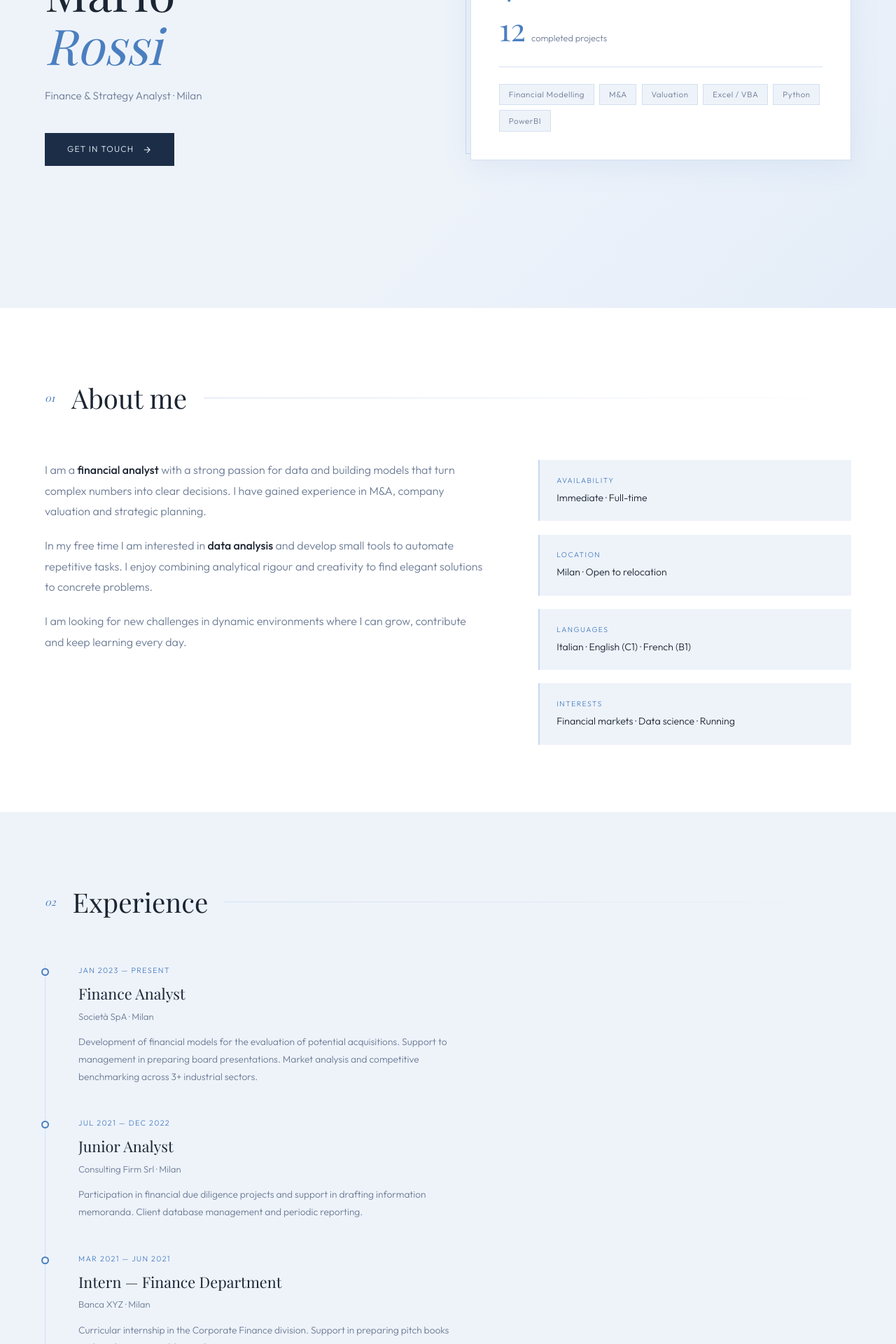
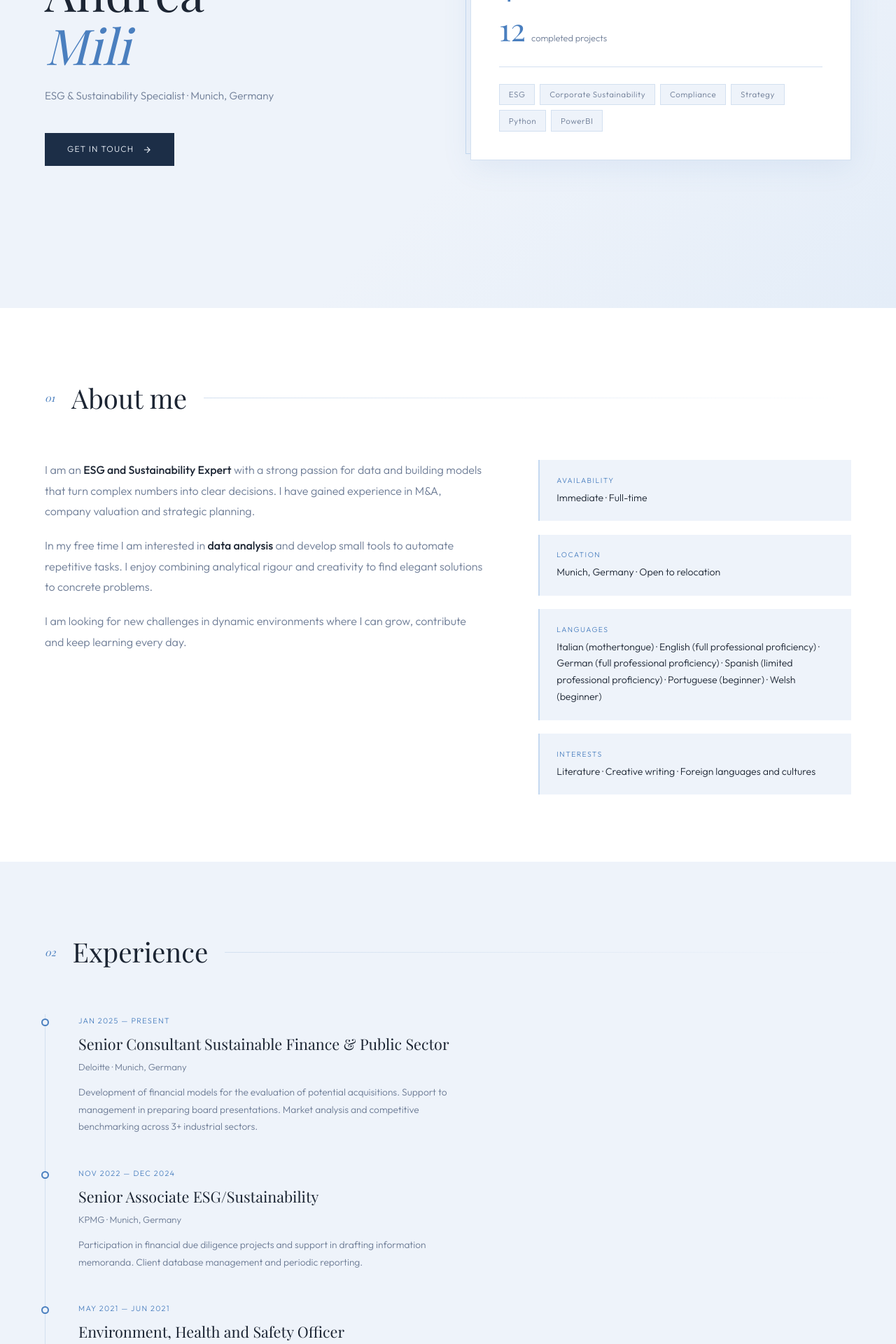
Before and after one commit to andreamili37/andreamili.github.io, a React (Vite) app: page / in a window 1280 px wide. Shown: the part 360-2280 px from the top of the page at 70% size. Built offline with nearby package versions, Linux system fonts and the light colour scheme; a web font is replaced by a local one.

Commit message:
changes 2

```diff
--- a/src/content.js
+++ b/src/content.js
@@ -12,27 +12,27 @@ export const content = {
       label: "Portfolio · CV Interattivo",
       name: "Andrea",
       surname: "Mili",
-      role: "Finance & Strategy Analyst · Milano",
+      role: "ESG & Sustainability Specialist · Monaco di Baviera, Germania",
       cta: "Contattami",
       stats: {
         years: { num: "4+", label: "anni di esperienza" },
         projects: { num: "12", label: "progetti completati" },
       },
-      tags: ["Financial Modelling", "M&A", "Valuation", "Excel / VBA", "Python", "PowerBI"],
+      tags: ["ESG", "Sostenibilità", "Valuation", "Excel / VBA", "Python", "PowerBI"],
     },
     about: {
       sectionNum: "01",
       sectionTitle: "Chi sono",
       paragraphs: [
-        "Sono un <strong>analista finanziario</strong> con una forte passione per i dati e per la costruzione di modelli che trasformino numeri complessi in decisioni chiare. Ho maturato esperienza in ambito M&A, valutazione d'azienda e pianificazione strategica.",
+        "Sono un <strong>esperto di sostenibilità e ESG</strong> con una forte passione per i dati e per la costruzione di modelli che trasformino numeri complessi in decisioni chiare. Ho maturato esperienza in ambito M&A, valutazione d'azienda e pianificazione strategica.",
         "Nel tempo libero mi interesso di <strong>data analysis</strong> e sviluppo piccoli strumenti per automatizzare attività ripetitive. Mi piace unire rigore analitico e creatività per trovare soluzioni eleganti a problemi concreti.",
         "Sono alla ricerca di nuove sfide in ambienti dinamici dove poter crescere, contribuire e continuare ad imparare ogni giorno.",
       ],
       facts: [
         { label: "Disponibilità", value: "Immediata · Full-time" },
-        { label: "Sede", value: "Milano · Disponibile a trasferte" },
-        { label: "Lingue", value: "Italiano · Inglese (C1) · Francese (B1)" },
-        { label: "Interessi", value: "Mercati finanziari · Data science · Running" },
+        { label: "Sede", value: "Monaco di Baviera · Disponibile a trasferte" },
+        { label: "Lingue", value: "Italiano (madrelingua) · Inglese (C1) · Tedesco (C1) · Spagnolo (B1) · Portoghese (A2) · Gallese (A2)" },
+        { label: "Interessi extracurricolari", value: "Letteratura · Scrittura creativa · Lingue e culture straniere" },
       ],
     },
     experience: {
@@ -40,21 +40,21 @@ export const content = {
       sectionTitle: "Esperienza",
       items: [
         {
-          period: "Gen 2023 — Presente",
-          role: "Finance Analyst",
-          company: "Società SpA · Milano",
+          period: "Gen 2025 — Presente",
+          role: "Senior Consultant Sustainable Finance & Public Sector",
+          company: "Deloitte · Monaco di Baviera, Germania",
           desc: "Sviluppo di modelli finanziari per la valutazione di potenziali acquisizioni. Supporto al management nella preparazione di presentazioni per il CdA. Analisi di mercato e benchmarking competitivo per 3+ settori industriali.",
         },
         {
-          period: "Lug 2021 — Dic 2022",
-          role: "Junior Analyst",
-          company: "Consulting Firm Srl · Milano",
+          period: "Nov 2022 — Dic 2024",
+          role: "Senior Consultant ESG/Sustainability",
+          company: "KPMG · Monaco di Baviera, Germania",
           desc: "Partecipazione a progetti di due diligence finanziaria e supporto nella redazione di information memorandum. Gestione database clienti e reportistica periodica.",
         },
         {
           period: "Mar 2021 — Giu 2021",
-          role: "Stage — Finance Department",
-          company: "Banca XYZ · Milano",
+          role: "Environment, Health and Safety Specialist",
+          company: "Tata Consultancy Services · Monaco di Baviera, Germania",
           desc: "Stage curriculare nell'area Corporate Finance. Supporto alla predisposizione di pitch book e analisi di comparabili di mercato.",
         },
       ],
@@ -75,10 +75,11 @@ export const content = {
         {
           title: "Tool & Software",
           items: [
-            { name: "Excel / VBA", pct: 95 },
+            { name: "Excel, PowerPoint", pct: 95 },
+            { name: "Generative AI (Claude, Microsoft Copilot)", pct: 95 },
             { name: "PowerBI / Tableau", pct: 80 },
             { name: "Python (pandas, numpy)", pct: 70 },
-            { name: "Bloomberg / Refinitiv", pct: 75 },
+            { name: "SQL", pct: 75 },
           ],
         },
         {
@@ -98,10 +99,10 @@ export const content = {
       cta: "Scopri il progetto",
       items: [
         {
-          id: "portfolio-optimizer",
+          id: "CSRD Reporting",
           symbol: "σ",
           tags: ["Python", "Finance"],
-          title: "Portfolio Optimizer",
+          title: "CSRD Reporting",
           desc: "Tool per l'ottimizzazione di portafogli azionari tramite il modello di Markowitz.",
           fullDesc: "Questo progetto nasce dall'esigenza di applicare la Modern Portfolio Theory in modo pratico e accessibile. Il tool calcola la frontiera efficiente di Markowitz a partire da dati storici scaricati automaticamente via API, e suggerisce l'allocazione ottimale in base al profilo di rischio dell'utente.",
           highlights: ["Calcolo della frontiera efficiente", "Sharpe Ratio ottimizzato", "Importazione dati via Yahoo Finance API", "Visualizzazione interattiva con Plotly"],
@@ -109,10 +110,10 @@ export const content = {
           link: "https://github.com/mariorossi",
         },
         {
-          id: "dcf-model",
+          id: "LkSG Compliance",
           symbol: "Δ",
           tags: ["Excel", "VBA"],
-          title: "DCF Model Automatizzato",
+          title: "LkSG Compliance",
           desc: "Template Excel avanzato per la valutazione di società tramite DCF.",
           fullDesc: "Template Excel costruito per semplificare e velocizzare la valutazione di aziende tramite Discounted Cash Flow. Il modello importa automaticamente i dati finanziari storici e proietta i flussi di cassa futuri sulla base di assunzioni personalizzabili.",
           highlights: ["Import automatico bilanci via API", "Scenario analysis (base/bull/bear)", "Report PDF in un click", "Dashboard riassuntiva con grafici"],
@@ -137,26 +138,20 @@ export const content = {
       sectionTitle: "Formazione",
       items: [
         {
-          year: "2019 — 2021",
-          degree: "MSc Finance",
-          school: "Università Bocconi · Milano",
-          note: "Tesi su Corporate Valuation in contesti di M&A · 110/110",
+          year: "2019 — 2022",
+          degree: "MSc Politics and Technology",
+          school: "Technical University of Munich · Monaco di Baviera, Germania",
+          note: "Tesi su Corporate Valuation in contesti di M&A · Voto finale: 1.8 ",
         },
         {
           year: "2016 — 2019",
-          degree: "BSc Economia e Management",
-          school: "Università degli Studi di Milano",
-          note: "Percorso in Finanza Aziendale · 108/110",
-        },
-        {
-          year: "2022",
-          degree: "CFA Level I",
-          school: "CFA Institute",
-          note: "Superato con percentile 90+ · Level II in corso",
+          degree: "BA Political and Administrative Sciences",
+          school: "Università degli Studi di Trieste · Trieste, Italia",
+          note: "Percorso in Finanza Aziendale · Voto finale: 107/110",
         },
         {
           year: "2020",
-          degree: "Financial Modelling & Valuation",
+          degree: "ESG Expert",
           school: "FMVA® — Corporate Finance Institute",
           note: "Certificazione professionale online",
         },
@@ -167,7 +162,7 @@ export const content = {
       sectionTitle: "Contatti",
       headline: ["Costruiamo qualcosa", "di", "importante", "insieme."],
       links: [
-        { type: "email", label: "mario.rossi@email.com", href: "mailto:mario.rossi@email.com" },
+        { type: "email", label: "andreamili@protonmail.com", href: "mailto:andreamili@protonmail.com" },
         { type: "linkedin", label: "linkedin.com/in/andrea-mili/", href: "https://www.linkedin.com/in/andrea-mili/" },
         { type: "phone", label: "+39 333 123 4567", href: "tel:+393331234567" },
       ],
@@ -190,29 +185,29 @@ export const content = {
     },
     hero: {
       label: "Portfolio · Interactive CV",
-      name: "Mario",
-      surname: "Rossi",
-      role: "Finance & Strategy Analyst · Milan",
+      name: "Andrea",
+      surname: "Mili",
+      role: "ESG & Sustainability Specialist · Munich, Germany",
       cta: "Get in touch",
       stats: {
         years: { num: "4+", label: "years of experience" },
         projects: { num: "12", label: "completed projects" },
       },
-      tags: ["Financial Modelling", "M&A", "Valuation", "Excel / VBA", "Python", "PowerBI"],
+      tags: ["ESG", "Corporate Sustainability", "Compliance", "Strategy", "Python", "PowerBI"],
     },
     about: {
       sectionNum: "01",
       sectionTitle: "About me",
       paragraphs: [
-        "I am a <strong>financial analyst</strong> with a strong passion for data and building models that turn complex numbers into clear decisions. I have gained experience in M&A, company valuation and strategic planning.",
+        "I am an <strong>ESG and Sustainability Expert</strong> with a strong passion for data and building models that turn complex numbers into clear decisions. I have gained experience in M&A, company valuation and strategic planning.",
         "In my free time I am interested in <strong>data analysis</strong> and develop small tools to automate repetitive tasks. I enjoy combining analytical rigour and creativity to find elegant solutions to concrete problems.",
         "I am looking for new challenges in dynamic environments where I can grow, contribute and keep learning every day.",
       ],
       facts: [
         { label: "Availability", value: "Immediate · Full-time" },
-        { label: "Location", value: "Milan · Open to relocation" },
-        { label: "Languages", value: "Italian · English (C1) · French (B1)" },
-        { label: "Interests", value: "Financial markets · Data science · Running" },
+        { label: "Location", value: "Munich, Germany · Open to relocation" },
+        { label: "Languages", value: "Italian (mothertongue) · English (full professional proficiency) · German (full professional proficiency) · Spanish (limited professional proficiency) · Portuguese (beginner) · Welsh (beginner)" },
+        { label: "Interests", value: "Literature · Creative writing · Foreign languages and cultures" },
       ],
     },
     experience: {
@@ -220,21 +215,21 @@ export const content = {
       sectionTitle: "Experience",
       items: [
         {
-          period: "Jan 2023 — Present",
-          role: "Finance Analyst",
-          company: "Società SpA · Milan",
+          period: "Jan 2025 — Present",
+          role: "Senior Consultant Sustainable Finance & Public Sector",
+          company: "Deloitte · Munich, Germany",
           desc: "Development of financial models for the evaluation of potential acquisitions. Support to management in preparing board presentations. Market analysis and competitive benchmarking across 3+ industrial sectors.",
         },
         {
-          period: "Jul 2021 — Dec 2022",
-          role: "Junior Analyst",
-          company: "Consulting Firm Srl · Milan",
+          period: "Nov 2022 — Dec 2024",
+          role: "Senior Associate ESG/Sustainability",
+          company: "KPMG · Munich, Germany",
           desc: "Participation in financial due diligence projects and support in drafting information memoranda. Client database management and periodic reporting.",
         },
         {
-          period: "Mar 2021 — Jun 2021",
-          role: "Intern — Finance Department",
-          company: "Banca XYZ · Milan",
+          period: "May 2021 — Jun 2021",
+          role: "Environment, Health and Safety Officer",
+          company: "Tata Consultancy Services · Munich, Germany",
           desc: "Curricular internship in the Corporate Finance division. Support in preparing pitch books and market comparables analysis.",
         },
       ],
@@ -347,7 +342,7 @@ export const content = {
       sectionTitle: "Contact",
       headline: ["Let's connect."],
       links: [
-        { type: "email", label: "mario.rossi@email.com", href: "mailto:mario.rossi@email.com" },
+        { type: "email", label: "andreamili@protonmail.com", href: "mailto:andreamili@protonmail.com" },
         { type: "linkedin", label: "linkedin.com/in/andrea-mili/", href: "https://www.linkedin.com/in/andrea-mili/" },
         { type: "phone", label: "+39 333 123 4567", href: "tel:+393331234567" },
       ],
@@ -370,15 +365,15 @@ export const content = {
     },
     hero: {
       label: "Portfolio · Interaktiver Lebenslauf",
-      name: "Mario",
-      surname: "Rossi",
-      role: "Finance & Strategy Analyst · Mailand",
+      name: "Andrea",
+      surname: "Mili",
+      role: "ESG- und Nachhaltigkeitsexperte · München, Deutschland",
       cta: "Kontakt aufnehmen",
       stats: {
         years: { num: "4+", label: "Jahre Erfahrung" },
         projects: { num: "12", label: "abgeschlossene Projekte" },
       },
-      tags: ["Financial Modelling", "M&A", "Valuation", "Excel / VBA", "Python", "PowerBI"],
+      tags: ["ESG", "Nachhaltigkeit", "Compliance", "Excel / VBA", "Python", "PowerBI"],
     },
     about: {
       sectionNum: "01",
@@ -391,8 +386,8 @@ export const content = {
       facts: [
         { label: "Verfügbarkeit", value: "Sofort · Vollzeit" },
         { label: "Standort", value: "Mailand · Umzugsbereit" },
-        { label: "Sprachen", value: "Italienisch · Englisch (C1) · Französisch (B1)" },
-        { label: "Interessen", value: "Finanzmärkte · Data Science · Laufen" },
+        { label: "Sprachen", value: "Italienisch (Muttersprache) · Englisch (C1) · Deutsch (C1) · Spanisch (B1) ·  Portugiesisch (A2) · Walisisch (A2)" },
+        { label: "Interessen", value: "Literatur · Kreatives Schreiben · Fremdsprachen und -Kulturen" },
       ],
     },
     experience: {
@@ -400,21 +395,21 @@ export const content = {
       sectionTitle: "Erfahrung",
       items: [
         {
-          period: "Jan 2023 — Heute",
-          role: "Finance Analyst",
-          company: "Società SpA · Mailand",
+          period: "Jan 2025 — Heute",
+          role: "Senior Consultant Sustainable Finance & Public Sector",
+          company: "Deloitte · München, Deutschland",
           desc: "Entwicklung von Finanzmodellen zur Bewertung potenzieller Akquisitionen. Unterstützung des Managements bei der Vorbereitung von Vorstandspräsentationen. Marktanalyse und Wettbewerbsvergleiche in 3+ Industriesektoren.",
         },
         {
           period: "Jul 2021 — Dez 2022",
-          role: "Junior Analyst",
-          company: "Consulting Firm Srl · Mailand",
+          role: "Senior Associate ESG/Sustainability",
+          company: "KPMG · München, Deutschland",
           desc: "Mitarbeit an Financial Due Diligence Projekten und Unterstützung bei der Erstellung von Information Memoranda. Kundendatenbankpflege und periodisches Reporting.",
         },
         {
-          period: "Mär 2021 — Jun 2021",
+          period: "Mai 2021 — Jun 2022",
           role: "Praktikum — Finance Department",
-          company: "Banca XYZ · Mailand",
+          company: "Tata Consultancy Services · München, Deutschland",
           desc: "Curriculares Praktikum im Bereich Corporate Finance. Unterstützung bei der Erstellung von Pitch Books und Marktvergleichsanalysen.",
         },
       ],
@@ -498,20 +493,20 @@ export const content = {
       items: [
         {
           year: "2019 — 2021",
-          degree: "MSc Finance",
-          school: "Università Bocconi · Mailand",
+          degree: "MSc Politics and Technology",
+          school: "Technische Universität München · München, Deutschland",
           note: "Abschlussarbeit über Corporate Valuation in M&A-Kontexten · 110/110",
         },
         {
           year: "2016 — 2019",
-          degree: "BSc Wirtschaft & Management",
-          school: "Università degli Studi di Milano",
+          degree: "BA Politikwissenschaft",
+          school: "Universität Triest · Triest, Italien ",
           note: "Schwerpunkt Corporate Finance · 108/110",
         },
         {
           year: "2022",
-          degree: "CFA Level I",
-          school: "CFA Institute",
+          degree: "WIP",
+          school: "WIP",
           note: "Bestanden im 90. Perzentil · Level II in Bearbeitung",
         },
         {
@@ -527,7 +522,7 @@ export const content = {
       sectionTitle: "Kontakt",
       headline: ["Lassen Sie uns etwas", "", "Bedeutendes", "gemeinsam aufbauen."],
       links: [
-        { type: "email", label: "mario.rossi@email.com", href: "mailto:mario.rossi@email.com" },
+        { type: "email", label: "andreamili@protonmail.com", href: "mailto:andreamili@protonmail.com" },
         { type: "linkedin", label: "linkedin.com/in/andrea-mili/", href: "https://www.linkedin.com/in/andrea-mili/" },
         { type: "phone", label: "+39 333 123 4567", href: "tel:+393331234567" },
       ],
```
